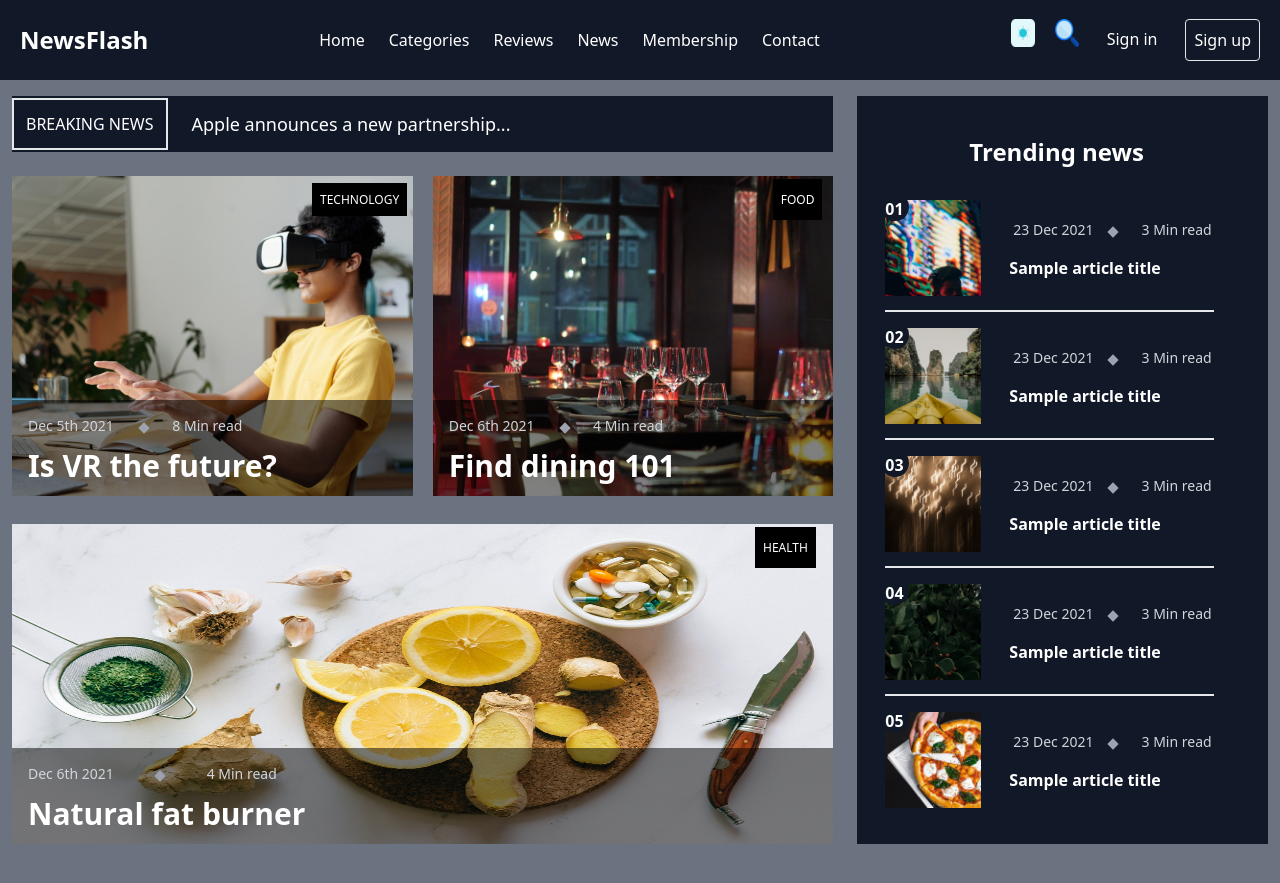
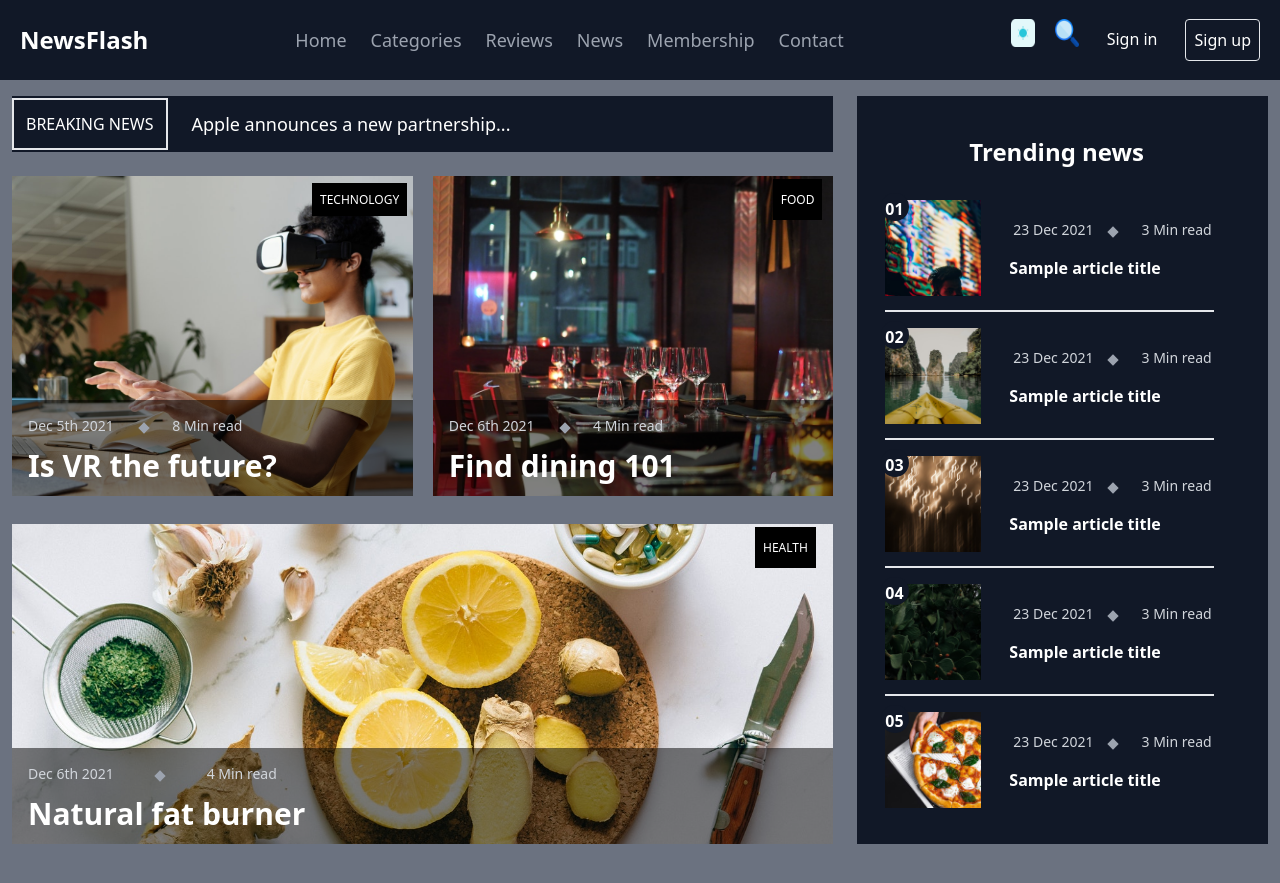
Before and after one commit to hussainHakimi/NewsFlash, a website: page index.html in a window 1280 px wide. Drawn offline with nearby package versions, Linux system fonts and the light colour scheme.

Commit message:
changes added.

```diff
--- a/index.html
+++ b/index.html
@@ -22,7 +22,7 @@
                 NewsFlash
             </div>
             <!-- Menu Items -->
-            <div class=" hidden space-x-6 lg:flex xl:flex">
+            <div class=" hidden space-x-6 lg:flex xl:flex text-lg text-gray-400">
                 <a href="#">Home</a>
                 <a href="#">Categories</a>
                 <a href="#">Reviews</a>
@@ -88,7 +88,7 @@
 
             <!-- big Image -->
             <div class="w-full h-80 relative">
-                <img src="assets/images/featured/featured-3.jpg" alt="" class="w-full h-full">
+                <img src="assets/images/featured/featured-3.jpg" alt="" class="w-full h-full" style="object-fit:cover">
                 <span class="bg-black w-full h-24 absolute top-56 opacity-50 hover:opacity-80"></span>
                 <div class="flex  relative bottom-20 text-sm text-gray-300 ml-4">
                     <span class="w-2/4 h-4">Dec 6th 2021</span>
```
Also changed, not shown: css/main.css.
